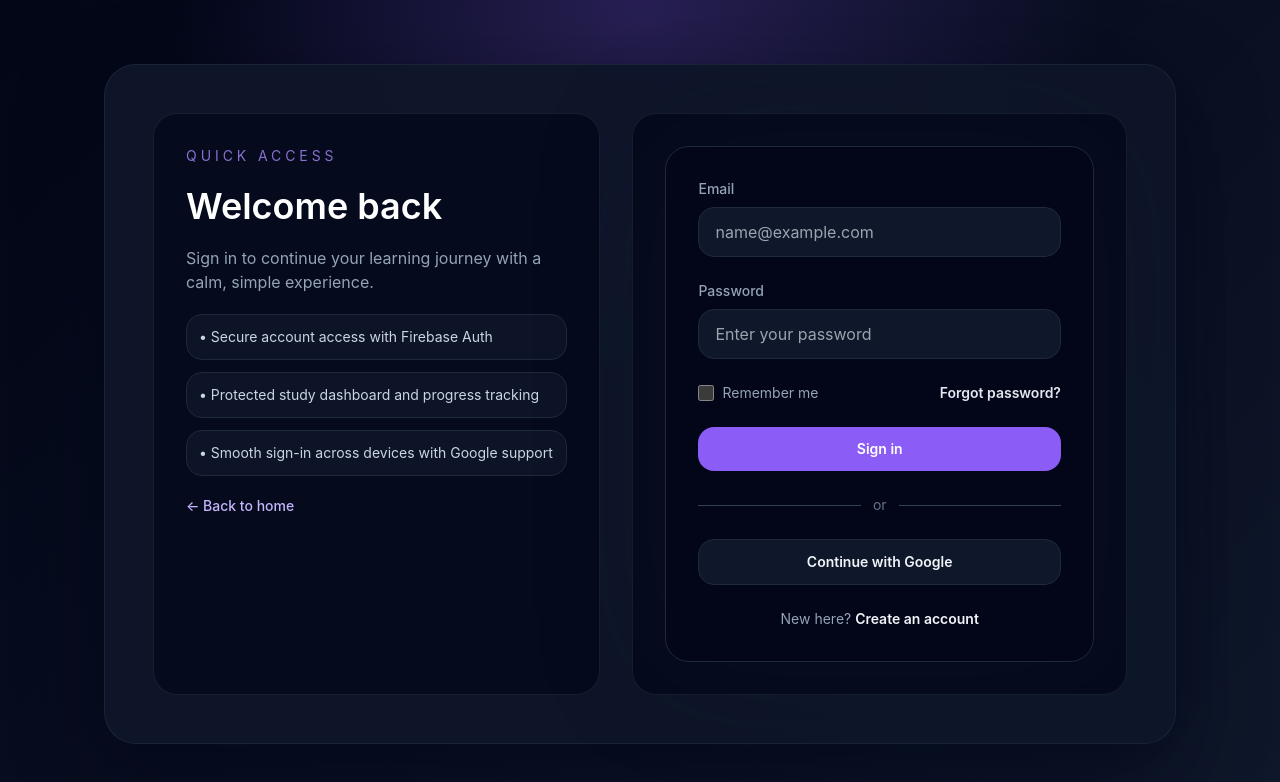
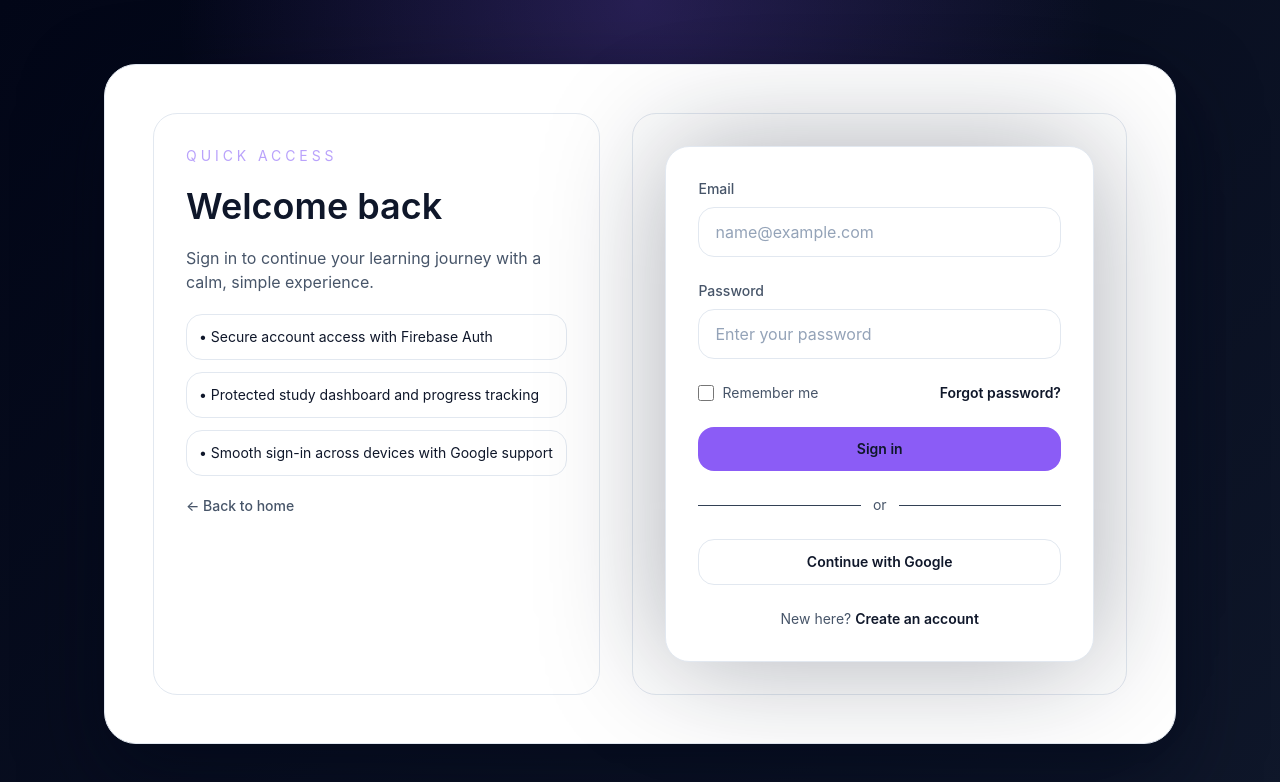
Before and after one commit to bishtprateek270-hue/ShikshaSetu, a Next.js app: page /login in a window 1280 px wide. Shown: the top 782 px of the page. Built offline with nearby package versions, Linux system fonts and the light colour scheme; no server answers.

Commit message:
Fix light and dark mode toggle switch and visual styles

```diff
--- a/app/dark.tsx
+++ b/app/dark.tsx
@@ -1,6 +1,7 @@
 'use client';
 
 import { useEffect, useState } from 'react';
+import { Sun, Moon } from 'lucide-react';
 
 export default function DarkModeToggle() {
   const [mode, setMode] = useState<'light' | 'dark'>('dark');
@@ -23,9 +24,20 @@ export default function DarkModeToggle() {
     <button
       type="button"
       onClick={toggleTheme}
-      className="rounded-full border border-slate-700/80 bg-slate-900/80 px-3 py-2 text-sm text-slate-100 transition hover:border-slate-500"
+      className="rounded-full border border-slate-700/80 bg-slate-900/80 px-3.5 py-1.5 text-xs font-semibold text-slate-100 transition hover:border-slate-500 flex items-center justify-center gap-1.5"
+      aria-label="Toggle theme mode"
     >
-      {mode === 'dark' ? 'Light' : 'Dark'}
+      {mode === 'dark' ? (
+        <>
+          <Sun className="h-3.5 w-3.5 text-amber-400" />
+          <span>Light Mode</span>
+        </>
+      ) : (
+        <>
+          <Moon className="h-3.5 w-3.5 text-violet-400" />
+          <span>Dark Mode</span>
+        </>
+      )}
     </button>
   );
 }
--- a/app/globals.css
+++ b/app/globals.css
@@ -47,3 +47,87 @@ select {
 .rotate-y-180 {
   transform: rotateY(180deg);
 }
+
+/* ── Light Mode Color Overrides ───────────────────────────── */
+html:not(.dark) {
+  color-scheme: light;
+  background-color: #f8fafc;
+}
+
+html:not(.dark) body {
+  background: radial-gradient(circle at top, rgba(99, 102, 241, 0.03), transparent 36%), #f8fafc;
+  color: #0f172a;
+}
+
+/* Background overrides */
+html:not(.dark) .bg-slate-950,
+html:not(.dark) .bg-slate-900,
+html:not(.dark) .bg-slate-900\/40,
+html:not(.dark) .bg-slate-900\/80,
+html:not(.dark) .bg-slate-950\/90,
+html:not(.dark) .bg-slate-950\/95,
+html:not(.dark) .bg-slate-950\/70,
+html:not(.dark) .bg-slate-950\/80,
+html:not(.dark) .bg-slate-900\/60,
+html:not(.dark) .bg-slate-950\/50,
+html:not(.dark) .bg-slate-900\/95 {
+  background-color: #ffffff !important;
+  color: #0f172a;
+}
+
+html:not(.dark) .bg-slate-900\/20,
+html:not(.dark) .bg-slate-900\/30,
+html:not(.dark) .bg-slate-850,
+html:not(.dark) .bg-slate-800,
+html:not(.dark) .bg-violet-500\/10,
+html:not(.dark) .bg-violet-500\/15 {
+  background-color: #f1f5f9 !important;
+}
+
+/* Border overrides */
+html:not(.dark) .border-slate-800,
+html:not(.dark) .border-slate-900,
+html:not(.dark) .border-slate-800\/50,
+html:not(.dark) .border-slate-800\/70,
+html:not(.dark) .border-slate-800\/80,
+html:not(.dark) .border-slate-850 {
+  border-color: #e2e8f0 !important;
+}
+
+/* Text overrides */
+html:not(.dark) .text-slate-100,
+html:not(.dark) .text-slate-200,
+html:not(.dark) .text-white {
+  color: #0f172a !important;
+}
+
+html:not(.dark) .text-slate-300,
+html:not(.dark) .text-slate-350,
+html:not(.dark) .text-slate-400,
+html:not(.dark) .text-slate-500,
+html:not(.dark) .text-violet-300 {
+  color: #475569 !important;
+}
+
+html:not(.dark) input,
+html:not(.dark) select,
+html:not(.dark) textarea {
+  background-color: #ffffff !important;
+  color: #0f172a !important;
+  border-color: #cbd5e1 !important;
+}
+
+html:not(.dark) input::placeholder,
+html:not(.dark) textarea::placeholder {
+  color: #94a3b8 !important;
+}
+
+/* Interactive elements */
+html:not(.dark) .hover\:bg-slate-900:hover,
+html:not(.dark) .hover\:bg-slate-900\/20:hover {
+  background-color: #f1f5f9 !important;
+}
+
+html:not(.dark) .hover\:text-white:hover {
+  color: #000000 !important;
+}
```
